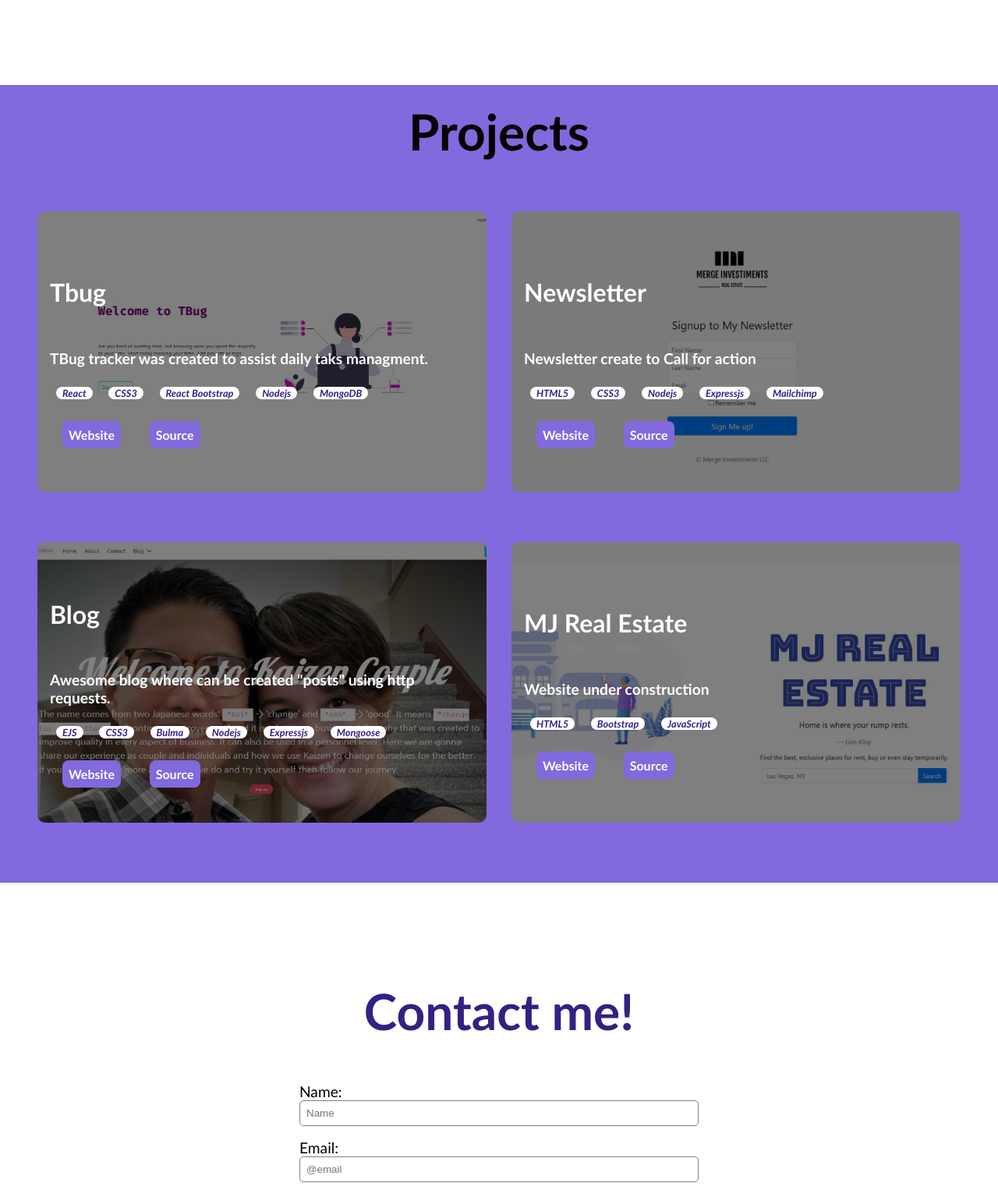
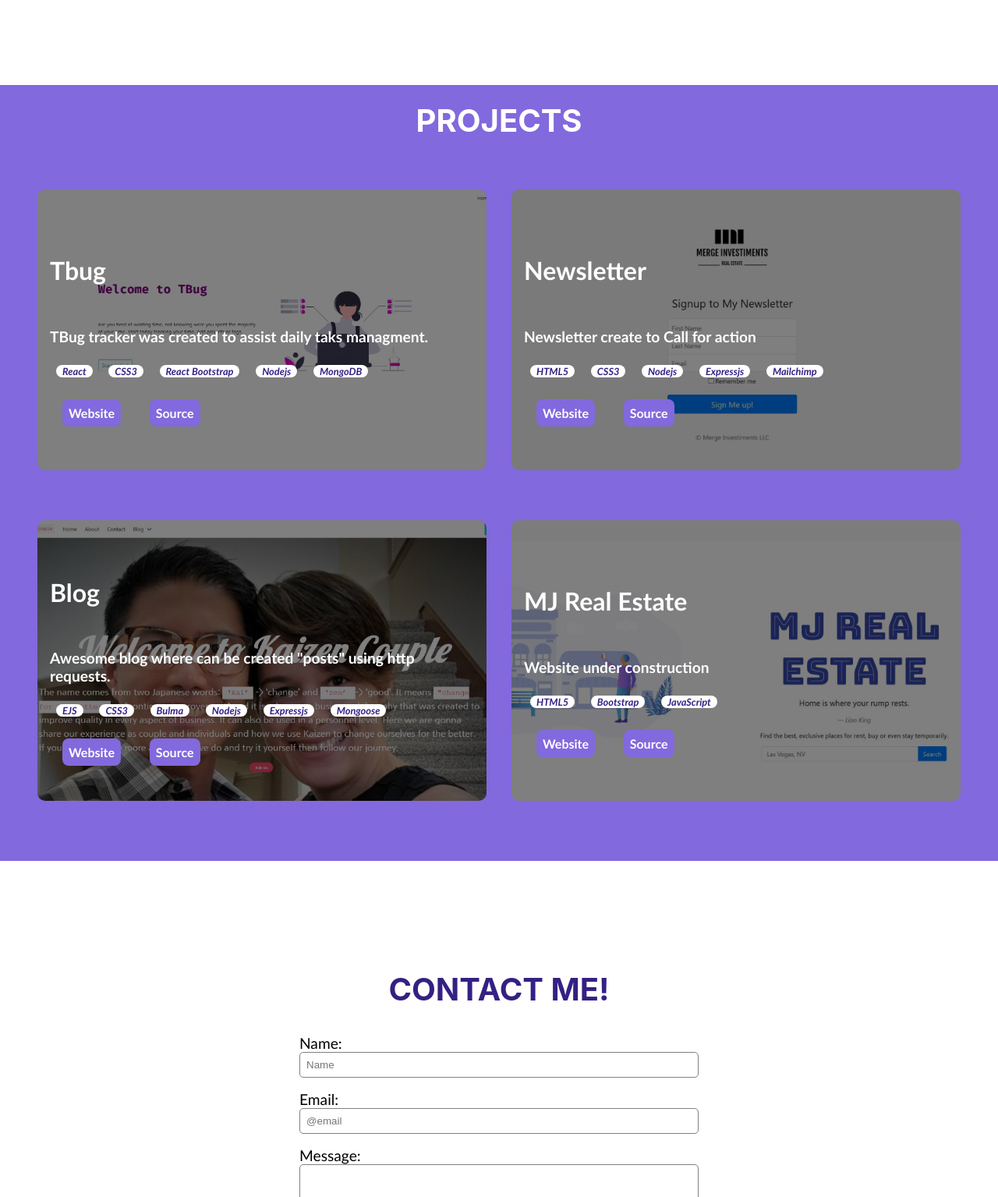
Before and after one commit to LadyDeveloper/Ana-Manuel, a plain HTML site: page index.html in a window 1280 px wide. Shown: the part 720-2255 px from the top of the page at 78% size. Drawn offline with Linux system fonts and the light colour scheme; a web font is replaced by a local one.

Commit message:
Changed titles font-sixe

```diff
--- a/css/styles.css
+++ b/css/styles.css
@@ -33,7 +33,9 @@ ul, li{
     display: flex;
     padding: 0 1rem;
 }
-
+ h2{
+     font-family: -apple-system, BlinkMacSystemFont, 'Segoe UI', Roboto, Oxygen, Ubuntu, Cantarell, 'Open Sans', 'Helvetica Neue', sans-serif;
+ }
 .icon-hidden{
     display: none;
     padding: 0.5rem;
@@ -107,10 +109,10 @@ main{
 }
 
 #what .title{
-    color: #030303;
+    color: white;
     display: flex;
     justify-content: center;
-    font-size: 4rem;
+    font-size: 2.5rem;
     font-weight: bolder;
     margin: 0.5rem 0 .05rem 0;
 }
@@ -217,7 +219,7 @@ h5{
 
 #contact h2{
     color: #352083;
-    font-size: 4rem;
+    font-size: 2.5rem;
     font-weight: bolder;
 }
 
--- a/index.html
+++ b/index.html
@@ -32,7 +32,7 @@
 
         </section>
        <section id="what">
-            <h2 class="title">Projects</h2>
+            <h2 class="title">PROJECTS</h2>
             <div class="projects">
                 <div class="project tbug">
                     <div class="description">
@@ -99,7 +99,7 @@
         </section>
 
         <section id="contact">
-            <h2 class="title">Contact me!</h2>
+            <h2 class="title">CONTACT ME!</h2>
             <form>
                 <label for="name"> Name:  </label>
                 <input id="name" name="name" type="text" placeholder="Name">
```
